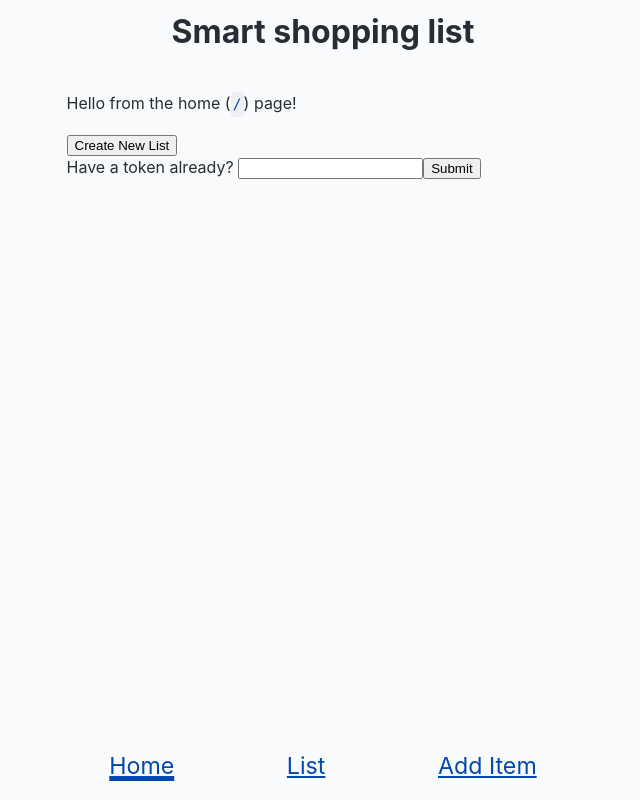
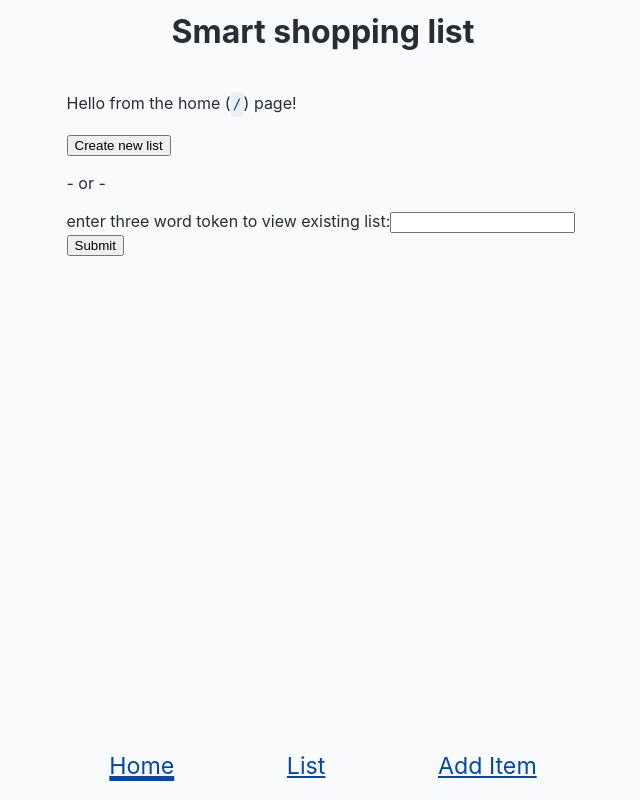
Before and after one commit to the-collab-lab/tcl-57-smart-shopping-list, a React (Vite) app: page / in a window 1280 px wide. Shown: the whole page, without its empty margins (317-957 px from the left). Built offline with nearby package versions, Linux system fonts and the light colour scheme.

Commit message:
Update form token input label for clarity

```diff
--- a/src/views/Home.jsx
+++ b/src/views/Home.jsx
@@ -42,15 +42,19 @@ export function Home({ setListToken }) {
 				Hello from the home (<code>/</code>) page!
 			</p>
 			<button type="button" onClick={handleClick}>
-				Create New List
+				Create new list
 			</button>
-
+			<p> - or - </p>
 			<form onSubmit={handleSumbit}>
-				<label htmlFor="tokenInput">Have a token already? </label>
+				<label htmlFor="tokenInput">
+					enter three word token to view existing list:
+				</label>
 
 				<input
+					type="text"
 					id="tokenInput"
 					onChange={(event) => setUserListNameInput(event.target.value)}
+					required
 				/>
 
 				<button type="submit">Submit</button>
```
